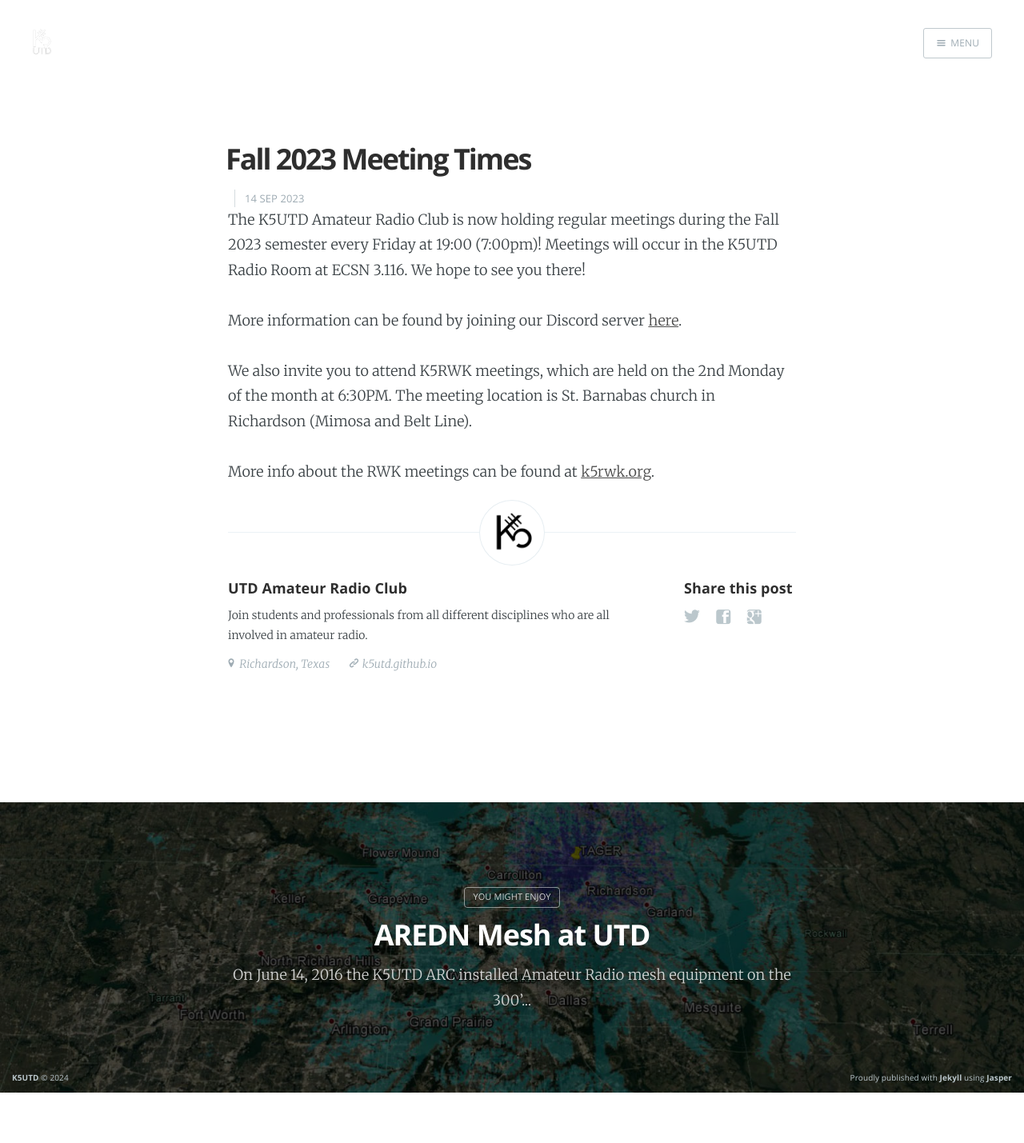
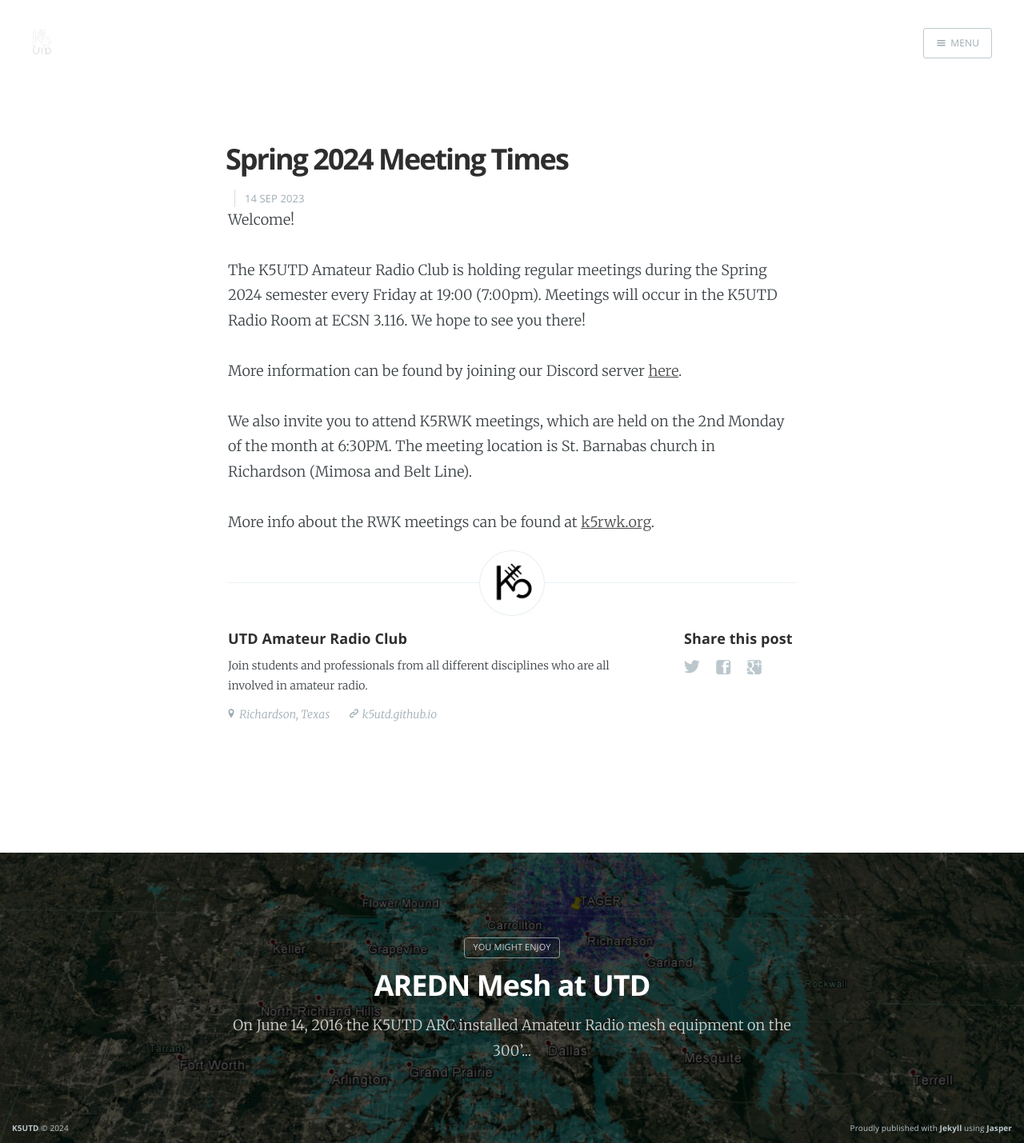
Before and after one commit to k5utd/k5utd.github.io, a Jekyll site: the page built from _posts/2023-09-14-k5utd-fall23-regular-meeting-times.markdown, in a window 1280 px wide. Shown: the whole page at 80% size. Built offline with Jekyll 4.4.1, drawn with Linux system fonts in a browser that asks for light colours; nearby versions of some CDN libraries; before the commit the page ends 1366 px from its top, so only the background shows below that.

Commit message:
Update 2023-09-14-k5utd-fall23-regular-meeting-times.markdown
Updated meeting time and dates for Spring 2024

```diff
--- a/_posts/2023-09-14-k5utd-fall23-regular-meeting-times.markdown
+++ b/_posts/2023-09-14-k5utd-fall23-regular-meeting-times.markdown
@@ -1,12 +1,14 @@
 ---
 layout: post
-title: Fall 2023 Meeting Times
+title: Spring 2024 Meeting Times
 date:   2023-09-14 12:00:00
 navigation: True
 subclass: 'post tag-speeches'
 logo: 'assets/images/k5utd_logo.png'
 ---
-The K5UTD Amateur Radio Club is now holding regular meetings during the Fall 2023 semester every Friday at 19:00 (7:00pm)! Meetings will occur in the K5UTD Radio Room at ECSN 3.116. We hope to see you there!
+Welcome!
+
+The K5UTD Amateur Radio Club is holding regular meetings during the Spring 2024 semester every Friday at 19:00 (7:00pm). Meetings will occur in the K5UTD Radio Room at ECSN 3.116. We hope to see you there!
 
 More information can be found by joining our Discord server [here](https://discord.gg/JxJ3jHrKjN).
 
```
